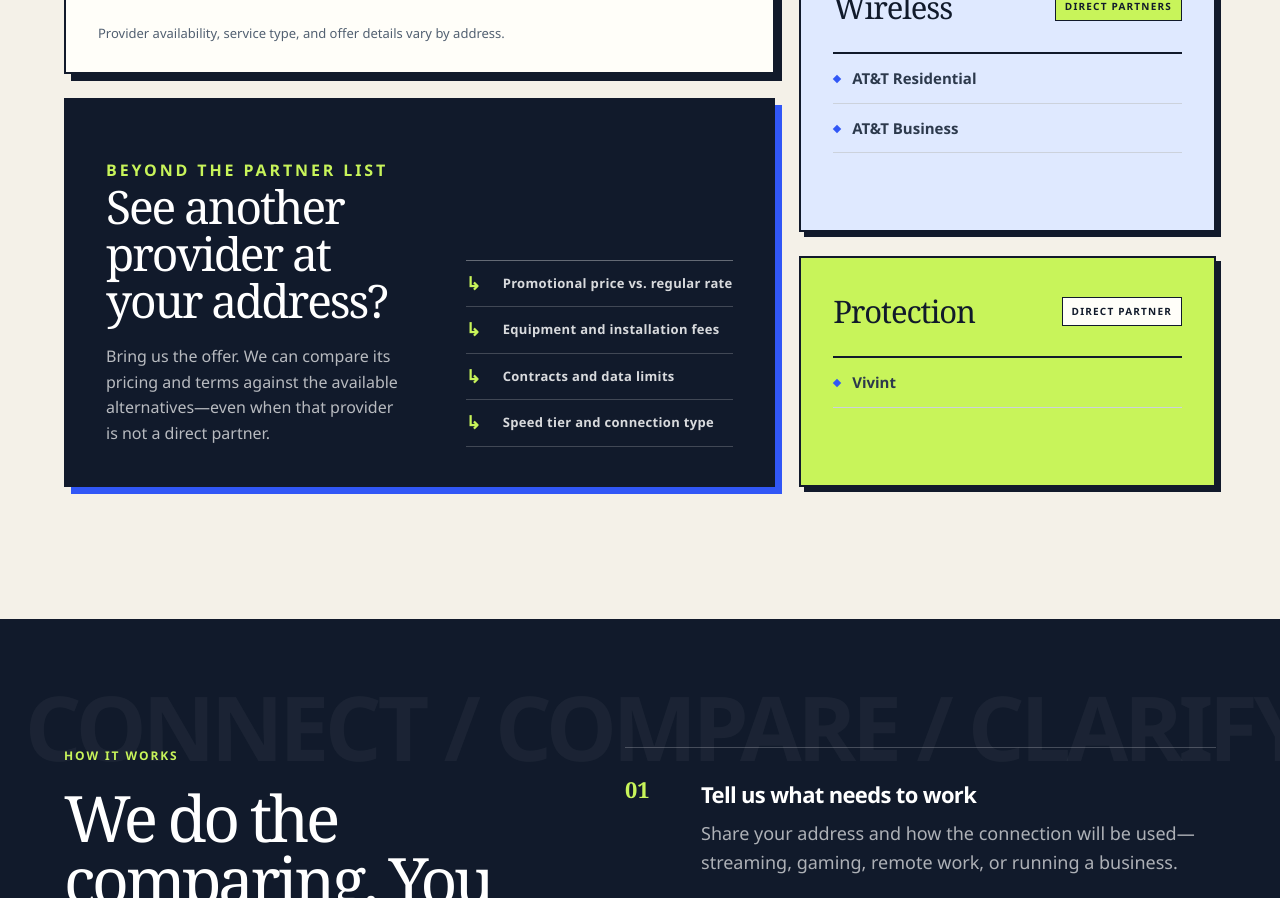
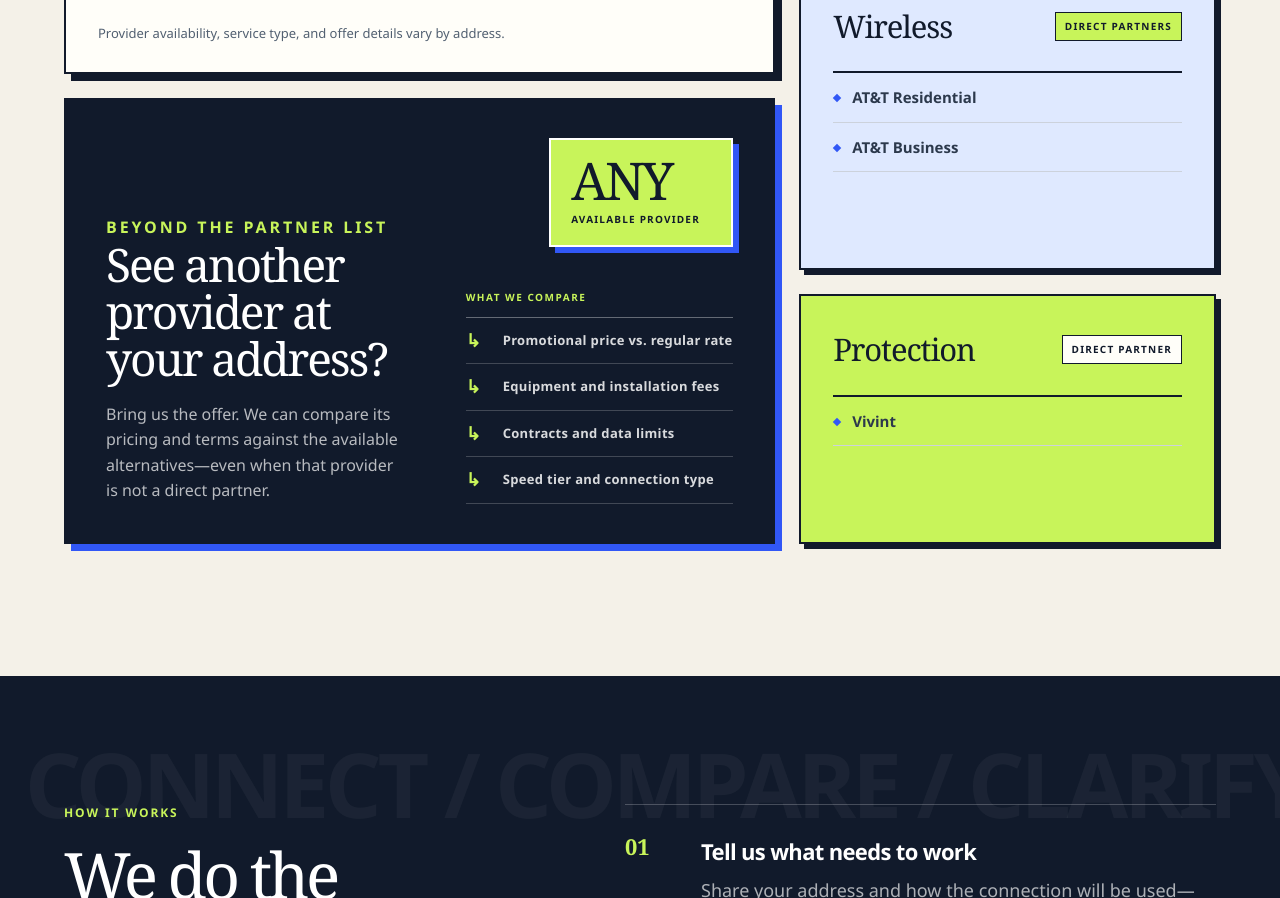
Before and after one commit to drew-avl/Connect-Path-Static, a plain HTML site: page index.html in a window 1280 px wide. Shown: the part 2161-3059 px from the top of the page. Drawn offline with Linux system fonts and the light colour scheme.

Commit message:
Refine market coverage comparison layout

```diff
--- a/index.html
+++ b/index.html
@@ -863,8 +863,9 @@
       color: #fff;
       background: var(--navy);
       box-shadow: 7px 7px 0 var(--blue);
-      align-items: end;
+      align-items: stretch;
     }
+    .market-coverage-copy { align-self: end; }
     .market-coverage .report-kicker { color: var(--green); }
     .market-coverage h3 {
       max-width: 520px;
@@ -880,6 +881,47 @@
       color: rgba(255,255,255,.7);
       font-size: 16px;
       line-height: 1.6;
+    }
+    .market-coverage-side {
+      display: flex;
+      min-width: 0;
+      flex-direction: column;
+      justify-content: space-between;
+      gap: 42px;
+    }
+    .any-provider-badge {
+      display: grid;
+      width: 184px;
+      padding: 17px 20px 18px;
+      border: 2px solid #fff;
+      color: var(--navy);
+      background: var(--green);
+      box-shadow: 6px 6px 0 var(--blue);
+      align-self: end;
+    }
+    .any-provider-badge strong {
+      font-family: Georgia, "Times New Roman", serif;
+      font-size: 52px;
+      font-weight: 500;
+      letter-spacing: -.055em;
+      line-height: .9;
+      text-transform: uppercase;
+    }
+    .any-provider-badge span {
+      margin-top: 10px;
+      font-size: 10px;
+      font-weight: 900;
+      letter-spacing: .12em;
+      line-height: 1.35;
+      text-transform: uppercase;
+    }
+    .comparison-heading {
+      margin: 0 0 12px !important;
+      color: var(--green) !important;
+      font-size: 10px !important;
+      font-weight: 900;
+      letter-spacing: .15em;
+      text-transform: uppercase;
     }
     .comparison-list {
       margin: 0;
@@ -1004,6 +1046,8 @@
       .partner-panel-head { align-items: flex-start; flex-direction: column; gap: 12px; }
       .partner-list { grid-template-columns: 1fr; }
       .market-coverage { grid-template-columns: 1fr; padding: 34px 26px; }
+      .market-coverage-side { gap: 34px; }
+      .any-provider-badge { align-self: start; }
       .section-title { font-size: clamp(44px, 13vw, 62px); }
       .step { grid-template-columns: 44px 1fr; padding: 26px 0; }
       .help-grid { gap: 18px; margin-top: 50px; }
@@ -1154,17 +1198,26 @@
             </article>
 
             <aside class="market-coverage reveal" aria-labelledby="market-coverage-title">
-              <div>
+              <div class="market-coverage-copy">
                 <p class="report-kicker">Beyond the partner list</p>
                 <h3 id="market-coverage-title">See another provider at your address?</h3>
                 <p>Bring us the offer. We can compare its pricing and terms against the available alternatives—even when that provider is not a direct partner.</p>
               </div>
+              <div class="market-coverage-side">
+                <div class="any-provider-badge" aria-label="Compare any available provider">
+                  <strong>Any</strong>
+                  <span>available provider</span>
+                </div>
+                <div>
+                  <p class="comparison-heading">What we compare</p>
                   <ul class="comparison-list" aria-label="Plan details ConnectPath compares">
                     <li>Promotional price vs. regular rate</li>
                     <li>Equipment and installation fees</li>
                     <li>Contracts and data limits</li>
                     <li>Speed tier and connection type</li>
                   </ul>
+                </div>
+              </div>
             </aside>
           </div>
 
```
Lines whose indentation alone changed are shown as unchanged.
